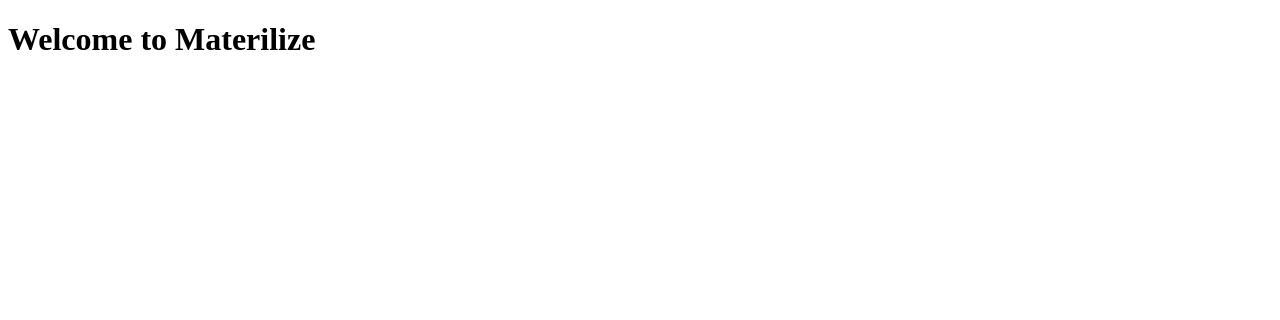
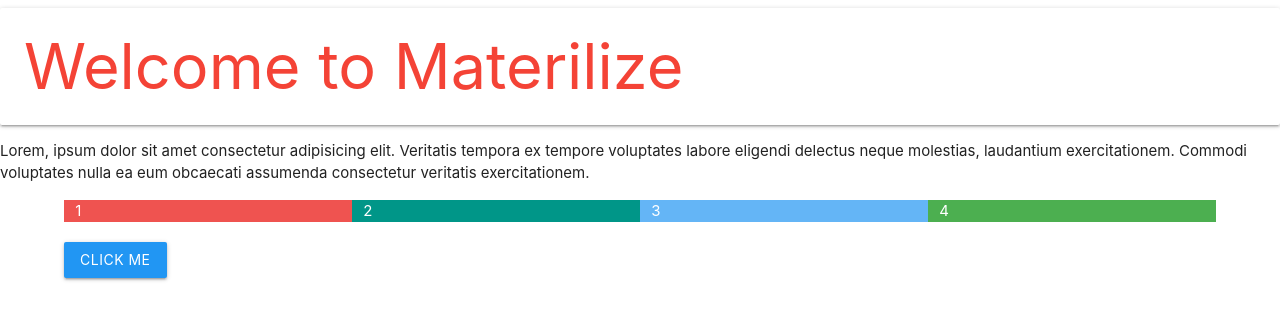
Before and after one commit to xtarzzybill/css-library, a website: page materialize-site/index.html in a window 1280 px wide. Drawn offline with nearby package versions, Linux system fonts and the light colour scheme.

Commit message:
created materialize sample page

```diff
--- a/materialize-site/index.html
+++ b/materialize-site/index.html
@@ -4,13 +4,53 @@
         <meta charset="UTF-8">
         <meta name="viewport" content="width=device-width, initial-scale=1.0">
         <title>Materilize WebPage</title>
+        <!-- Compiled and minified CSS -->
+        <link rel="stylesheet" href="../node_modules/materialize-css/dist/css/materialize.min.css">
+        <!-- <link rel="stylesheet" href="https://cdnjs.cloudflare.com/ajax/libs/materialize/1.0.0/css/materialize.min.css"> -->
+
+        <!-- Custom CSS File -->
+        <link rel="stylesheet" href="styles.css">
     </head>
     <body>
 
 
-    <h1>
+        <h1 class="red-text white lighten-1 card-panel">
             Welcome to Materilize
         </h1>
 
+        <p>
+            Lorem, ipsum dolor sit amet consectetur adipisicing elit. Veritatis tempora ex tempore voluptates labore
+            eligendi delectus neque molestias, laudantium exercitationem. Commodi voluptates nulla ea eum obcaecati
+            assumenda consectetur veritatis exercitationem.
+        </p>
+
+        <section>
+            <div class="container blue white-text">
+                <div class="row">
+                    <div class="col s12 m6 l3 red lighten-1">
+                        1
+                    </div>
+                    <div class="col s12 m6 l3 teal">
+                        2
+                    </div>
+                    <div class="col s12 m6 l3 blue lighten-2">
+                        3
+                    </div>
+                    <div class="col s12 m6 l3 green">
+                        4
+                    </div>
+                </div>
+            </div>
+        </section>
+
+        <div class="container">
+            <button class="btn blue">
+                Click Me
+            </button>
+        </div>
+
+        <!-- Compiled and minified JavaScript -->
+        <script src="../node_modules/materialize-css/dist/js/materialize.min.js"></script>
+        <!-- <script src="https://cdnjs.cloudflare.com/ajax/libs/materialize/1.0.0/js/materialize.min.js"></script> -->
     </body>
 </html>
--- /dev/null
+++ b/materialize-site/styles.css
@@ -0,0 +1,8 @@
+.container{
+    width: 90% !important;
+}
+
+.gap-2{
+    display: flex;
+    gap: 20px;
+}
```
Lines whose indentation alone changed are shown as unchanged.
